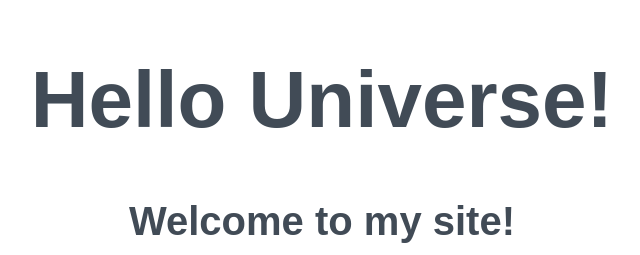
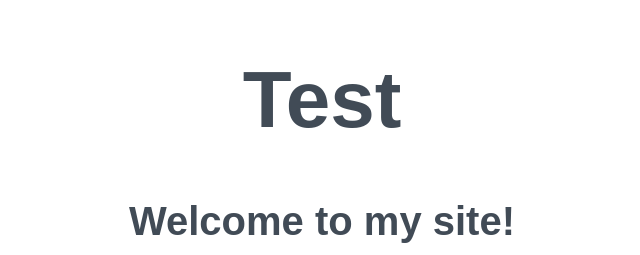
Before and after one commit to hanarozhan/FCH, a plain HTML site: page index.html in a window 1280 px wide. Shown: the top 255 px of the page, without its empty margins (318-958 px from the left). Drawn offline with Linux system fonts and the light colour scheme.

Commit message:
Update index.html

```diff
--- a/index.html
+++ b/index.html
@@ -10,7 +10,7 @@
 </head>
 <body>
     <div>
-        <h1>Hello Universe!</h1>
+        <h1>Test</h1>
 
         <h2>Welcome to my site!</h2>
 
```
